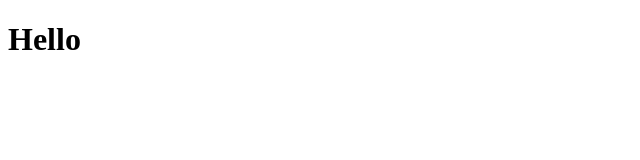
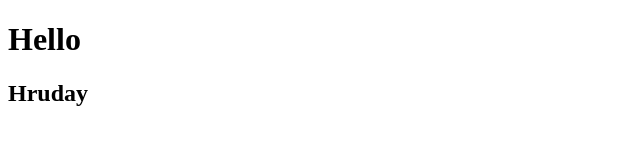
Before and after one commit to Erhruday/crop-image, a plain HTML site: page index.html in a window 1280 px wide. Shown: the whole page, without its empty margins (0-640 px from the left). Drawn offline with Linux system fonts and the light colour scheme.

Commit message:
feat:initial commit

```diff
--- a/index.html
+++ b/index.html
@@ -7,5 +7,6 @@
 </head>
 <body>
     <h1>Hello</h1>
+    <h2>Hruday</h2>
 </body>
 </html>
```
